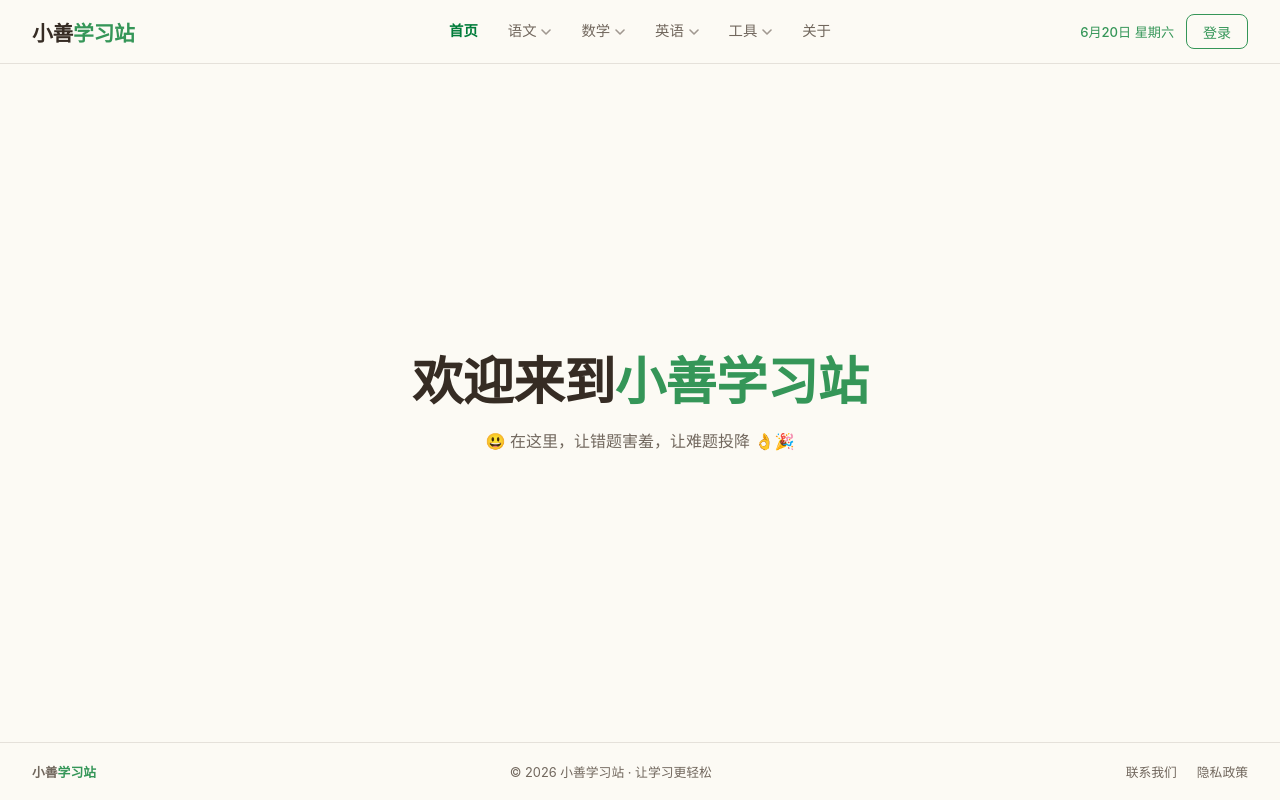
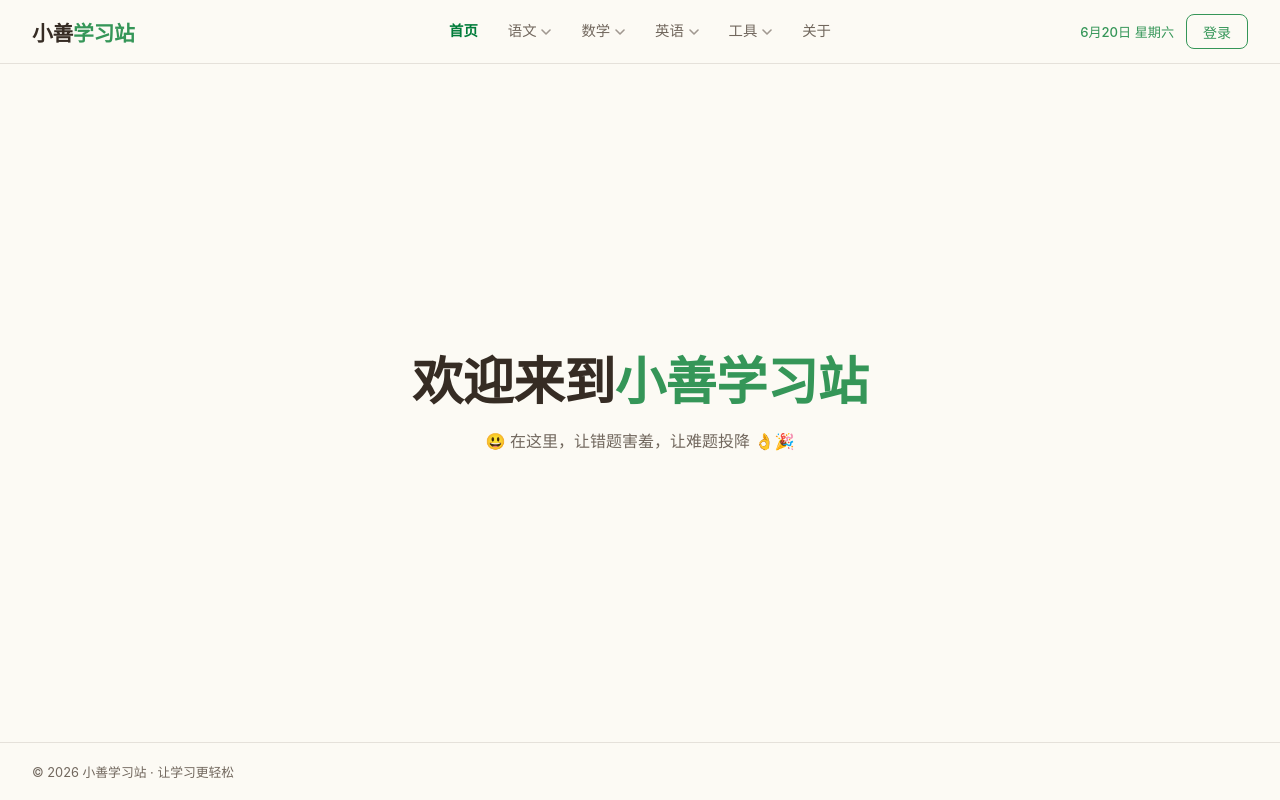
Before and after one commit to firendvip/ShawnStudyStation, a plain HTML site: page index.html in a window 1280 px wide. Drawn offline with Linux system fonts and the light colour scheme.

Commit message:
[auto] checkpoint 02:37

```diff
--- a/index.html
+++ b/index.html
@@ -670,12 +670,7 @@
 
   <!-- ── FOOTER ── -->
   <footer>
-    <span class="footer-logo">小善<span>学习站</span></span>
     <span>© 2026 小善学习站 · 让学习更轻松</span>
-    <div class="footer-links">
-      <a href="#">联系我们</a>
-      <a href="#">隐私政策</a>
-    </div>
   </footer>
 
   <script>
```
